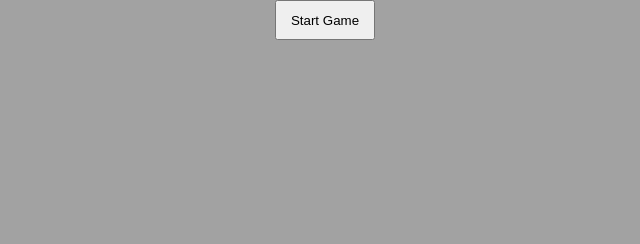
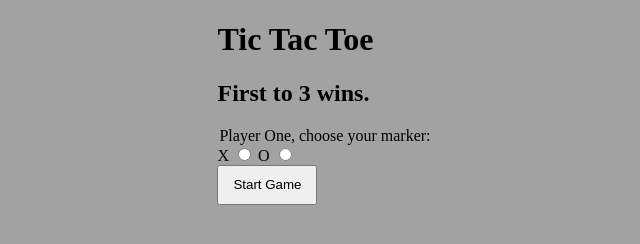
Before and after one commit to olkone/tic-tac-toe, a plain HTML site: page index.html in a window 1280 px wide. Shown: the whole page, without its empty margins (315-955 px from the left). Drawn offline with Linux system fonts and the light colour scheme.

Commit message:
Reorganizes start area

```diff
--- a/index.html
+++ b/index.html
@@ -5,23 +5,39 @@
     <meta http-equiv="X-UA-Compatible" content="IE=edge">
     <meta name="viewport" content="width=device-width, initial-scale=1.0">
     <link rel="stylesheet" href="./css/style.css">
-    <script src="./ttt.js" defer></script>
+    <link rel="preconnect" href="https://fonts.googleapis.com">
+    <link rel="preconnect" href="https://fonts.gstatic.com" crossorigin>
+    <link href="https://fonts.googleapis.com/css2?family=Comfortaa:wght@400&family=Poppins:wght@200&display=swap" rel="stylesheet">
+    <script src="./game.js" defer></script>
     <title>Tic Tac Toe</title>
 </head>
 <body>
-    <button id="start-btn">Start Game</button>
+    <div class="start-area">
+        <h1>Tic Tac Toe</h1>
+        <h2>First to 3 wins.</h2>
+        <form>
+            <legend for="marker">Player One, choose your marker:</legend>
+            <label for="x-radio">X</label>
+            <input type="radio" name="marker" id="x-radio" value="X">
+            <label for="o-radio">O</label>
+            <input type="radio" name="marker" id="o-radio" value="O">
+        </form>
+        <button id="start-btn" onsubmit="return false;">Start Game</button>
+    </div>
+
     <button id="next-btn">Next Round</button>
     <button id="play-again-btn">Play Again</button>
+
     <div class="game-area">
         <div id="turn-cont">
             <span id="player-turn"></span><span>'s turn</span>
         </div>
-        <div id="gameboard"></div>
-        <div id="scores">
+        <div class="inline">
             <div class="score">
                 <p>Player One:</p>
                 <p id="p1-score"></p>
             </div>
+            <div id="gameboard"></div>
             <div class="score">
                 <p>Player Two:</p>
                 <p id="p2-score"></p>
```
